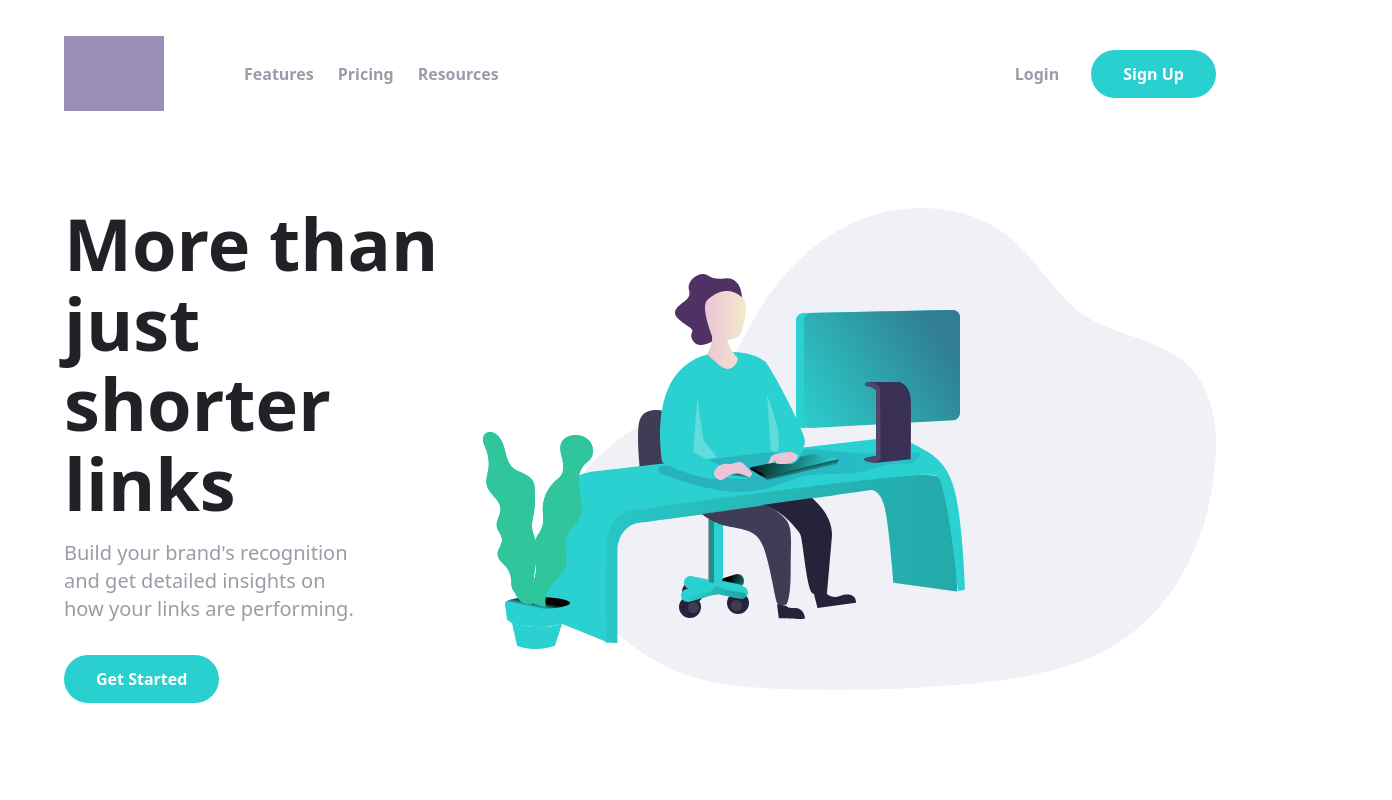
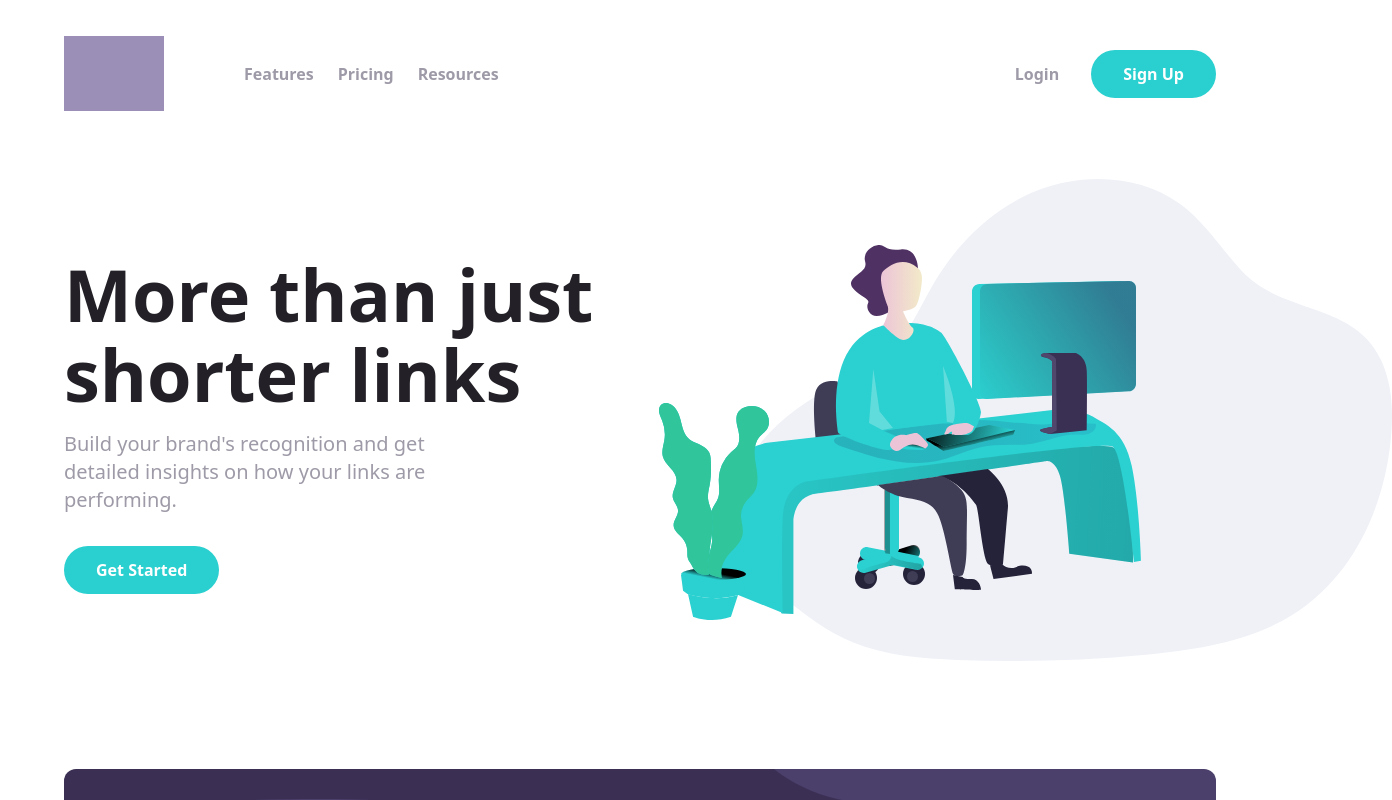
Before and after one commit to mhmmdhandika/shorter-link_mern, a Next.js app in the folder frontend/: page / in a window 1280 px wide. Shown: the top 800 px of the page, 1392 px wide, since content can reach past the window. Built offline with nearby package versions, Linux system fonts and the light colour scheme; grey boxes are pictures that could not be loaded.

Commit message:
fixed typo in jumbotron section

```diff
--- a/frontend/src/app/page.tsx
+++ b/frontend/src/app/page.tsx
@@ -12,10 +12,10 @@ export default function Home() {
       >
         <Image
           src='/assets/images/illustration-working.svg'
-          width={400}
-          height={400}
+          width={200}
+          height={200}
           alt='Illustration working'
-          className='-mr-44gi sm:w-[800px] lg:order-last'
+          className='-mr-44 sm:w-[800px] lg:order-last'
         />
         <div className='mt-6'>
           <h1 className='grow text-neutral-very-dark-violet text-[2.5rem] font-extrabold leading-[3.7rem] lg:leading-[5rem] lg:text-7xl'>
```
